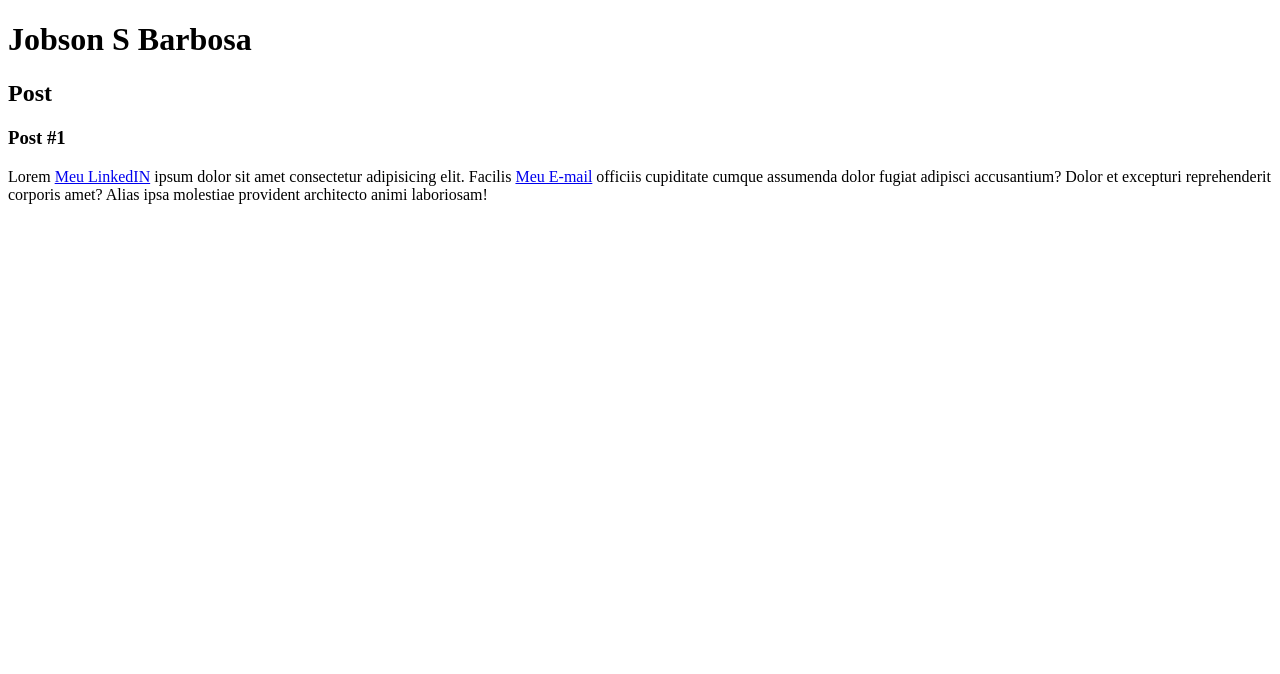
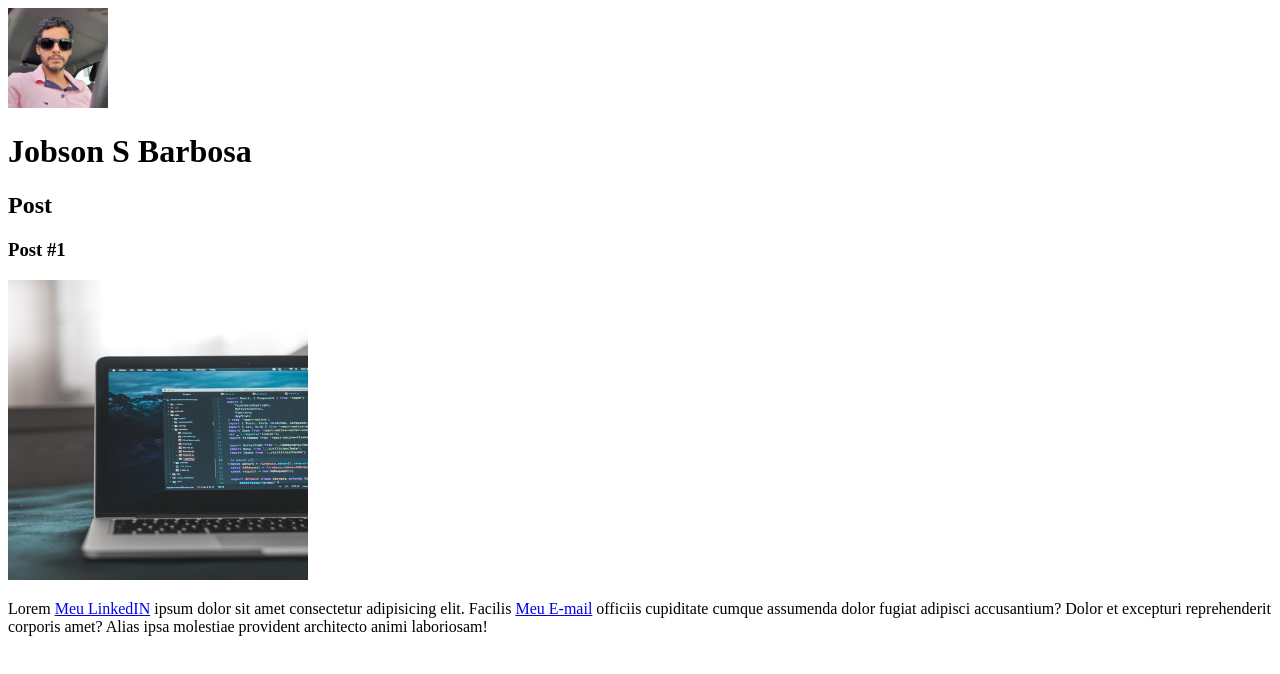
Before and after one commit to jobsonbarbosa/DIO-HTML5, a plain HTML site: page index.html in a window 1280 px wide. Drawn offline with Linux system fonts and the light colour scheme.

Commit message:
Inserindo imagem no HTML

```diff
--- a/index.html
+++ b/index.html
@@ -6,16 +6,19 @@
     </head>
     <body>
         <header>
+            <img src="img/jobs-dio.jpg" alt="Jobson Barbosa" width="100px" height="100px">
             <h1>Jobson S Barbosa</h1>
         </header>
         <section>
             <header>
+
                 <h2>Post</h2>
             </header>
         </section>
         <article>
             <header>
                 <h3>Post #1</h3>
+                <img src="img/code-dio.jpg" alt="Comptador com codigo" width="300px" height="300px">
                 <p>Lorem <a href="https://www.linkedin.com/in/jobson-barbosa-2aa4a214b/" target="_blank">Meu LinkedIN</a> ipsum dolor sit amet consectetur adipisicing elit. Facilis <a href="mailto:jobsonbarvosa86@gmail.com">Meu E-mail</a> officiis cupiditate cumque assumenda dolor fugiat adipisci accusantium? Dolor et excepturi reprehenderit corporis amet? Alias ipsa molestiae provident architecto animi laboriosam!</p>
             </header>
         </article>
```
Also changed, not shown: img/code-dio.jpg (added), img/jobs-dio.jpg (added), 1 other file.
